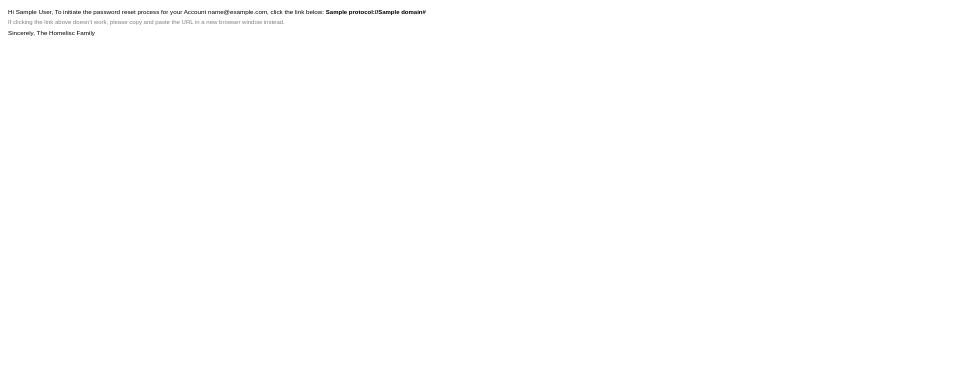
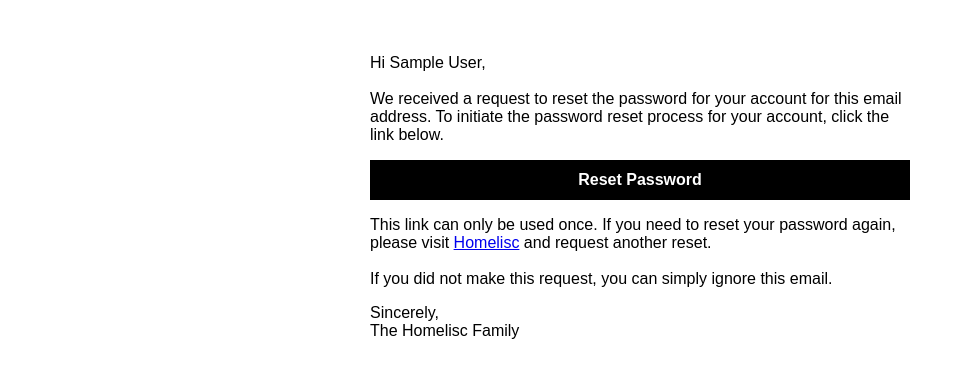
Before and after one commit to lismaria/Homelisc, a Django app: template templates/pswd/password-reset-email.html in a window 1280 px wide. Shown: the top 378 px of the page, without its empty margins (0-965 px from the left). Run offline with Django 3.2, Linux system fonts and the light colour scheme; a user stored in the database is signed in; tables that the repository leaves empty hold one stand-in row (values such as "Sample post"); the template is opened without the code that fills it: most values are stand-ins (such as "Sample title", 1, 10 or a date in 2020); parts of the project's set-up code (start-up, migrations or seed data) failed here and were passed over.

Commit message:
custom email content

```diff
--- a/templates/pswd/password-reset-email.html
+++ b/templates/pswd/password-reset-email.html
@@ -1,21 +1,30 @@
-{% autoescape off %}
+<!DOCTYPE html PUBLIC "-//W3C//DTD XHTML 1.0 Transitional//EN" "http://www.w3.org/TR/xhtml1/DTD/xhtml1-transitional.dtd">
+<html xmlns="http://www.w3.org/1999/xhtml">
+  <head>
+    <title>Homelisc Password Reset</title>
+    <meta name="viewport" content="width = 375, initial-scale = -1">
+  </head>
 
-<style>
-    *{
-        font-family: 'Poppins', sans-serif;
-        font-size:62.5%;
-    }
-</style>
-Hi {{ user.name }},
-
-To initiate the password reset process for your Account {{ user.email }},
-click the link below:
-
-<b>{{ protocol }}://{{ domain }}{% url 'password_reset_confirm' uidb64=uid token=token %}</b>
-
-<p><font style="color:grey;">If clicking the link above doesn't work, please copy and paste the URL in a new browser
-window instead.</font></p>
-
-Sincerely,
-The Homelisc Family
-{% endautoescape %}
+  <body style="background-color: #ffffff; font-size: 16px; font-family: 'Poppins', sans-serif;">
+    <center>
+      <table align="center" border="0" cellpadding="0" cellspacing="0" style="height:100%; width:600px;">
+          <!-- BEGIN EMAIL -->
+          <tr>
+            <td align="center" bgcolor="#ffffff" style="padding:30px">
+               <p style="text-align:left">Hi {{ user.name }},<br><br> We received a request to reset the password for your account for this email address. To initiate the password reset process for your account, click the link below.
+              </p>
+              <p>
+                <a target="_blank" style="text-decoration:none; background-color: black; border: black 1px solid; color: #fff; padding:10px 10px; display:block;" href="{{ protocol }}://{{ domain }}{% url 'password_reset_confirm' uidb64=uid token=token %}">
+                  <strong>Reset Password</strong></a>
+              </p>
+              <p style="text-align:left">This link can only be used once. If you need to reset your password again, please visit <a href="{{ protocol }}://{{domain}}">Homelisc</a> and request another reset.<br><br>If you did not make this request, you can simply ignore this email.</p>
+              <p style="text-align:left">
+              Sincerely,<br>The Homelisc Family
+              </p>
+            </td>
+          </tr>
+        </tbody>
+      </table>
+    </center>
+  </body>
+</html>
```
